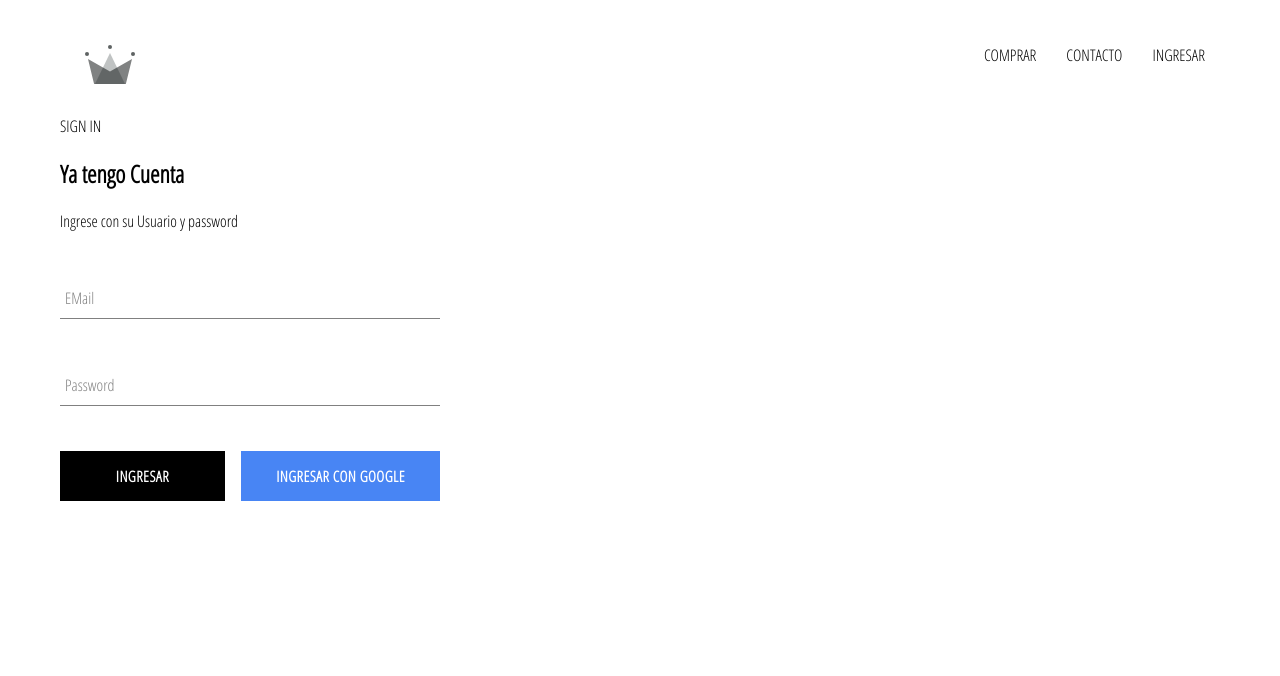
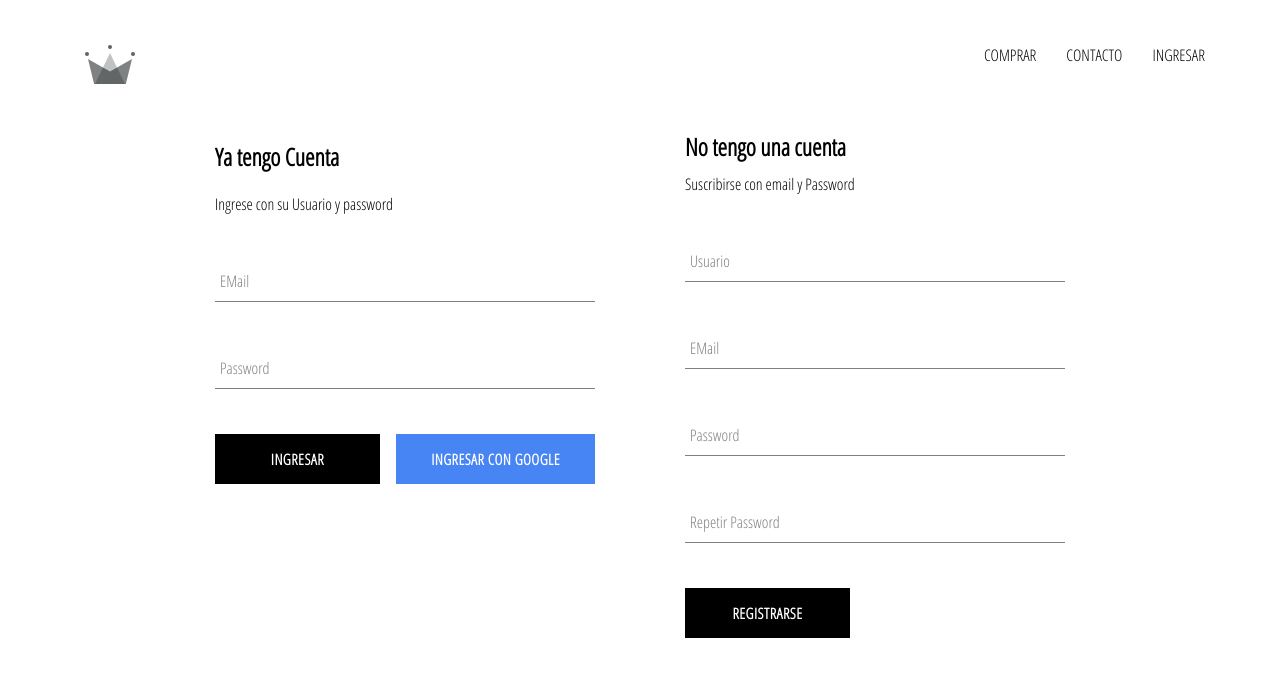
Before and after one commit to sebaseven/CarroReact, a React (Create React App) app: page /signin in a window 1280 px wide. Shown: the top 676 px of the page. Built offline with nearby package versions, Linux system fonts and the light colour scheme; no server answers.

Commit message:
SIGNinANDout

```diff
--- a/src/components/sign-in/sign-in.component.jsx
+++ b/src/components/sign-in/sign-in.component.jsx
@@ -2,7 +2,7 @@
 import "./sign-in.styles.scss";
 import FormInput from "../form-input/form-input.component";
 import CustomButton from "../custom-button/custom-button.component";
-import { signInWithGoogle } from "../../firebase/firebase.utils";
+import { auth, signInWithGoogle } from "../../firebase/firebase.utils";
 class SignIn extends React.Component {
   constructor(props) {
     super(props);
@@ -11,9 +11,16 @@
       password: ""
     };
   }
-  handleSubmit = event => {
+  handleSubmit = async event => {
     event.preventDefault();
-    this.setState({ email: "", password: "" });
+    const { email, password } = this.state;
+    //
+    try {
+      auth.signInWithEmailAndPassword(email,password)
+      this.setState({ email: "", password: "" });
+    } catch (error) {
+      console.log('error en loguser',error.message)
+    }
   };
   handleChange = event => {
     const { value, name } = event.target;
--- /dev/null
+++ b/src/components/sign-up/sign-up.component.jsx
@@ -0,0 +1,88 @@
+import React from "react";
+import "./sign-up.styles.scss";
+import FormInput from "../../components/form-input/form-input.component";
+import CustomButton from "../../components/custom-button/custom-button.component";
+
+import { auth, createUserProfileDocument } from "../../firebase/firebase.utils";
+
+class SignUp extends React.Component {
+  constructor() {
+    super();
+    this.state = {
+      displayName: "",
+      email: "",
+      Password: "",
+      confirmPassword: ""
+    };
+  }
+  handleSubmit = async event => {
+    event.preventDefault();
+    const { displayName, email, Password, confirmPassword } = this.state;
+    if (Password !== confirmPassword) {
+      alert("Passwords NO coinciden");
+      return;
+    }
+    try {
+      const { user } = await auth.createUserWithEmailAndPassword(email, Password);
+      await createUserProfileDocument(user,{displayName});
+      this.state = {
+        displayName: "",
+        email: "",
+        Password: "",
+        confirmPassword: ""
+      };
+    } catch (error) {
+      console.log("error en crear user",error);
+    }
+  };
+  handleChange = event => {
+    const { name, value } = event.target;
+
+    this.setState({ [name]: value });
+  };
+  render() {
+    const { displayName, email, Password, confirmPassword } = this.state;
+    return (
+      <div className="sign-up">
+        <h2 className="title">No tengo una cuenta</h2>
+        <span className="">Suscribirse con email y Password</span>
+        <form className="sign-up-form" onSubmit={this.handleSubmit}>
+          <FormInput
+            type="text"
+            name="displayName"
+            value={displayName}
+            onChange={this.handleChange}
+            label="Usuario"
+            required
+          ></FormInput>
+          <FormInput
+            type="email"
+            name="email"
+            value={email}
+            onChange={this.handleChange}
+            label="EMail"
+            required
+          ></FormInput>
+          <FormInput
+            type="password"
+            name="Password"
+            value={Password}
+            onChange={this.handleChange}
+            label="Password"
+            required
+          ></FormInput>
+          <FormInput
+            type="password"
+            name="confirmPassword"
+            value={confirmPassword}
+            onChange={this.handleChange}
+            label="Repetir Password"
+            required
+          ></FormInput>
+          <CustomButton type="submit">REGISTRARSE</CustomButton>
+        </form>
+      </div>
+    );
+  }
+}
+export default SignUp;
--- /dev/null
+++ b/src/components/sign-up/sign-up.styles.scss
@@ -0,0 +1,9 @@
+.sign-up {
+  display: flex;
+  flex-direction: column;
+  width: 380px;
+
+  .title {
+    margin: 10px 0;
+  }
+}
--- a/src/pages/sign-in-sign-up/sign-in-sign-up.component.jsx
+++ b/src/pages/sign-in-sign-up/sign-in-sign-up.component.jsx
@@ -1,11 +1,17 @@
 import React from 'react';
+
+
+
+import SignIn from '../../components/sign-in/sign-in.component';
+import SignUp from '../../components/sign-up/sign-up.component';
+
+
 import './sign-in-sign-up.styles.scss';
-import SignIn from '../../components/sign-in/sign-in.component';
+const SignInAndSignUpPage = () => (
+  <div className='sign-in-and-sign-up'>
+    <SignIn />
+    <SignUp />
+  </div>
+);
 
-const SignInAndSignUpPage = () =>(
-<div className='sign-in-sign-up'>SIGN IN
-<SignIn></SignIn>
-</div>
-
-)
 export default SignInAndSignUpPage;
--- a/src/pages/sign-in-sign-up/sign-in-sign-up.styles.scss
+++ b/src/pages/sign-in-sign-up/sign-in-sign-up.styles.scss
@@ -0,0 +1,6 @@
+.sign-in-and-sign-up {
+    width: 850px;
+    display: flex;
+    justify-content: space-between;
+    margin: 30px auto;
+  }
```
